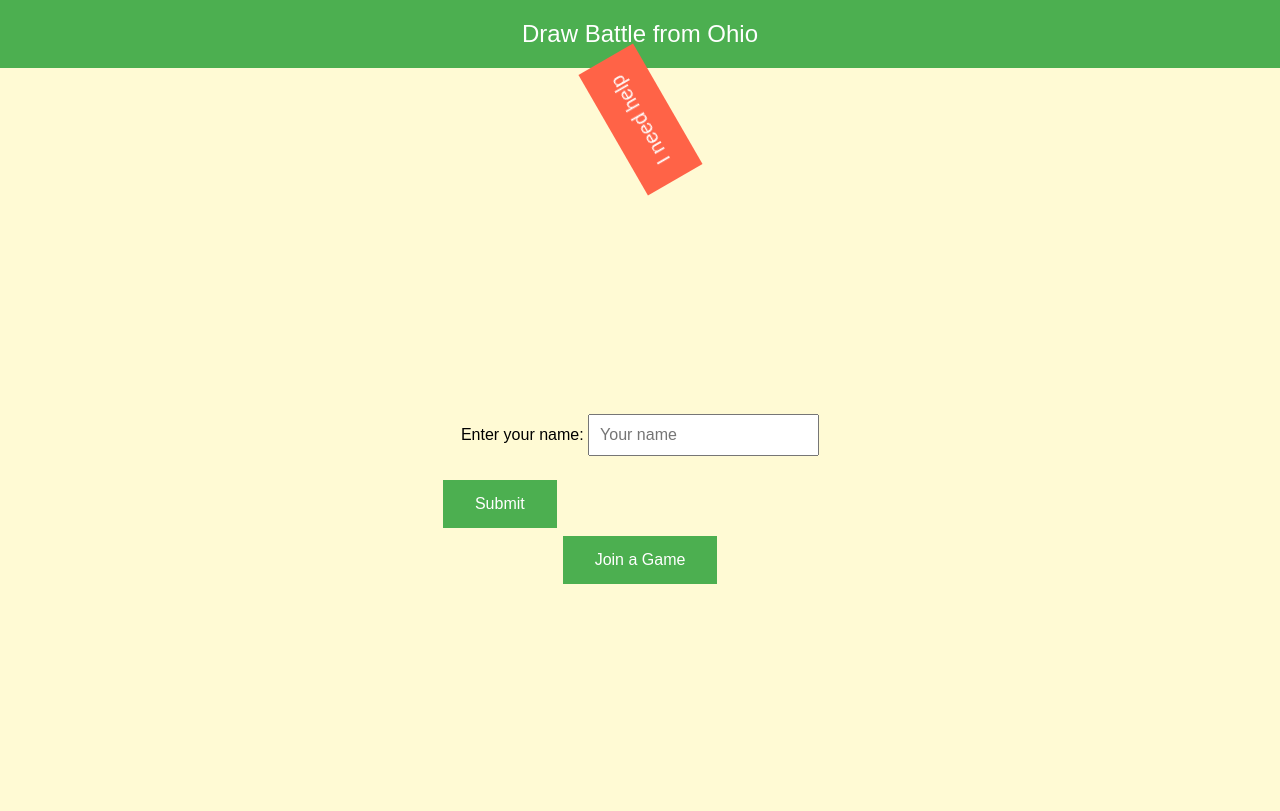
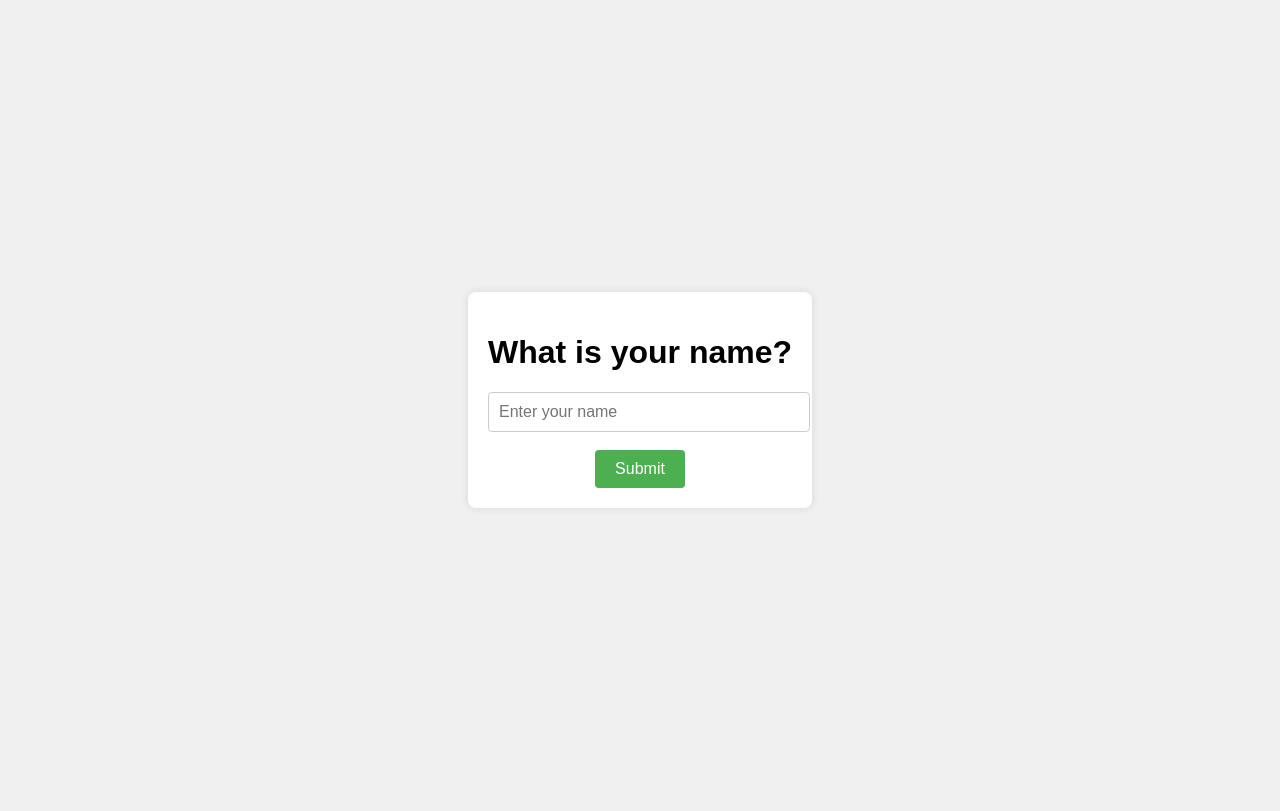
Before and after one commit to ineedhelp96539816/ineedhelp965539816.github.io, a plain HTML site: page home_page.html in a window 1280 px wide. Drawn offline with Linux system fonts and the light colour scheme.

Commit message:
Update home_page.html

```diff
--- a/home_page.html
+++ b/home_page.html
@@ -3,92 +3,66 @@
 <head>
     <meta charset="UTF-8">
     <meta name="viewport" content="width=device-width, initial-scale=1.0">
-    <title>Join a Game Button</title>
+    <title>Ask for User's Name</title>
     <style>
         body {
-            background-color: #fffad4; /* Background color for the page */
-            margin: 0; /* Remove default margin */
-            font-family: Arial, sans-serif; /* Set a default font */
-        }
-
-        .header {
-            background-color: #4CAF50; /* Header background color */
-            color: white; /* Header text color */
-            padding: 20px; /* Padding inside the header */
-            text-align: center; /* Center the text */
-            font-size: 24px; /* Font size for the header text */
-            width: 100%; /* Full width */
-            box-sizing: border-box; /* Include padding and border in element's total width and height */
-        }
-
-        .button {
-            border: none;
-            color: white;
-            padding: 15px 32px;
-            text-align: center;
-            text-decoration: none;
-            display: inline-block;
-            font-size: 16px;
-            margin: 4px 2px;
-            cursor: pointer;
-            background-color: #4CAF50; /* Button background color */
-        }
-
-        .button-container {
+            font-family: Arial, sans-serif;
             display: flex;
-            flex-direction: column;
             justify-content: center;
             align-items: center;
-            height: calc(100vh - 160px); /* Full viewport height minus the header and rotating box height */
+            height: 100vh;
+            margin: 0;
+            background-color: #f0f0f0;
         }
-
-        .rotating-box {
-            background-color: #ff6347; /* Rotating box background color */
-            color: white; /* Rotating box text color */
+        .container {
+            text-align: center;
+            background-color: #fff;
             padding: 20px;
-            text-align: center;
-            font-size: 20px;
-            margin: 20px auto;
-            width: fit-content;
-            animation: rotate 3s infinite linear;
+            border-radius: 8px;
+            box-shadow: 0 0 10px rgba(0, 0, 0, 0.1);
         }
-
-        .input-box {
-            margin: 20px;
-            text-align: center;
-        }
-
-        .input-box input {
+        input[type="text"] {
             padding: 10px;
             font-size: 16px;
+            border-radius: 4px;
+            border: 1px solid #ccc;
+            width: 100%;
+            max-width: 300px;
         }
-
-        @keyframes rotate {
-            from {
-                transform: rotate(0deg);
-            }
-            to {
-                transform: rotate(360deg);
-            }
+        button {
+            padding: 10px 20px;
+            font-size: 16px;
+            border: none;
+            border-radius: 4px;
+            background-color: #4CAF50;
+            color: white;
+            cursor: pointer;
+        }
+        button:hover {
+            background-color: #45a049;
         }
     </style>
 </head>
 <body>
-    <div class="header">
-        Draw Battle from Ohio
+    <div class="container">
+        <h1>What is your name?</h1>
+        <form id="nameForm">
+            <input type="text" id="name" name="name" placeholder="Enter your name" required>
+            <br><br>
+            <button type="submit">Submit</button>
+        </form>
     </div>
-    <div class="rotating-box">
-        I need help
-    </div>
-    <div class="button-container">
-        <form action="https://formspree.io/forms/xnnadbqr" method="POST">
-            <div class="input-box">
-                <label for="name">Enter your name:</label>
-                <input type="text" id="name" name="name" placeholder="Your name" required>
-            </div>
-            <button class="button" type="submit">Submit</button>
-        </form>
-        <button class="button" onclick="window.location.href='https://www.youtube.com'">Join a Game</button>
-    </div>
+
+    <script>
+        document.getElementById('nameForm').addEventListener('submit', function(event) {
+            event.preventDefault(); // Prevent the form from submitting normally
+
+            // Get the value entered in the input field
+            const name = document.getElementById('name').value;
+
+            // Display the entered name in an alert
+            alert('Hello, ' + name + '!');
+        });
+    </script>
 </body>
 </html>
```
